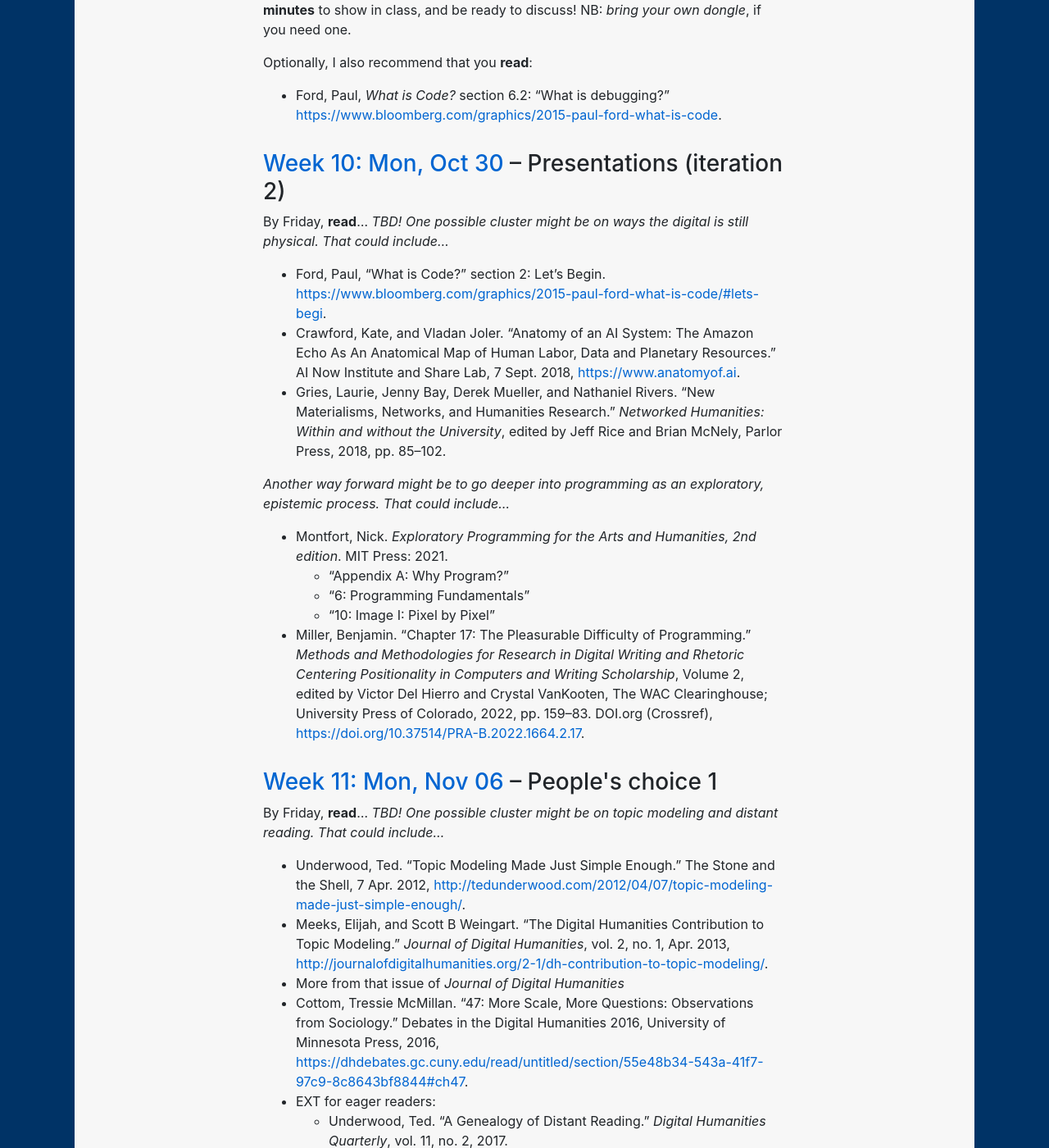
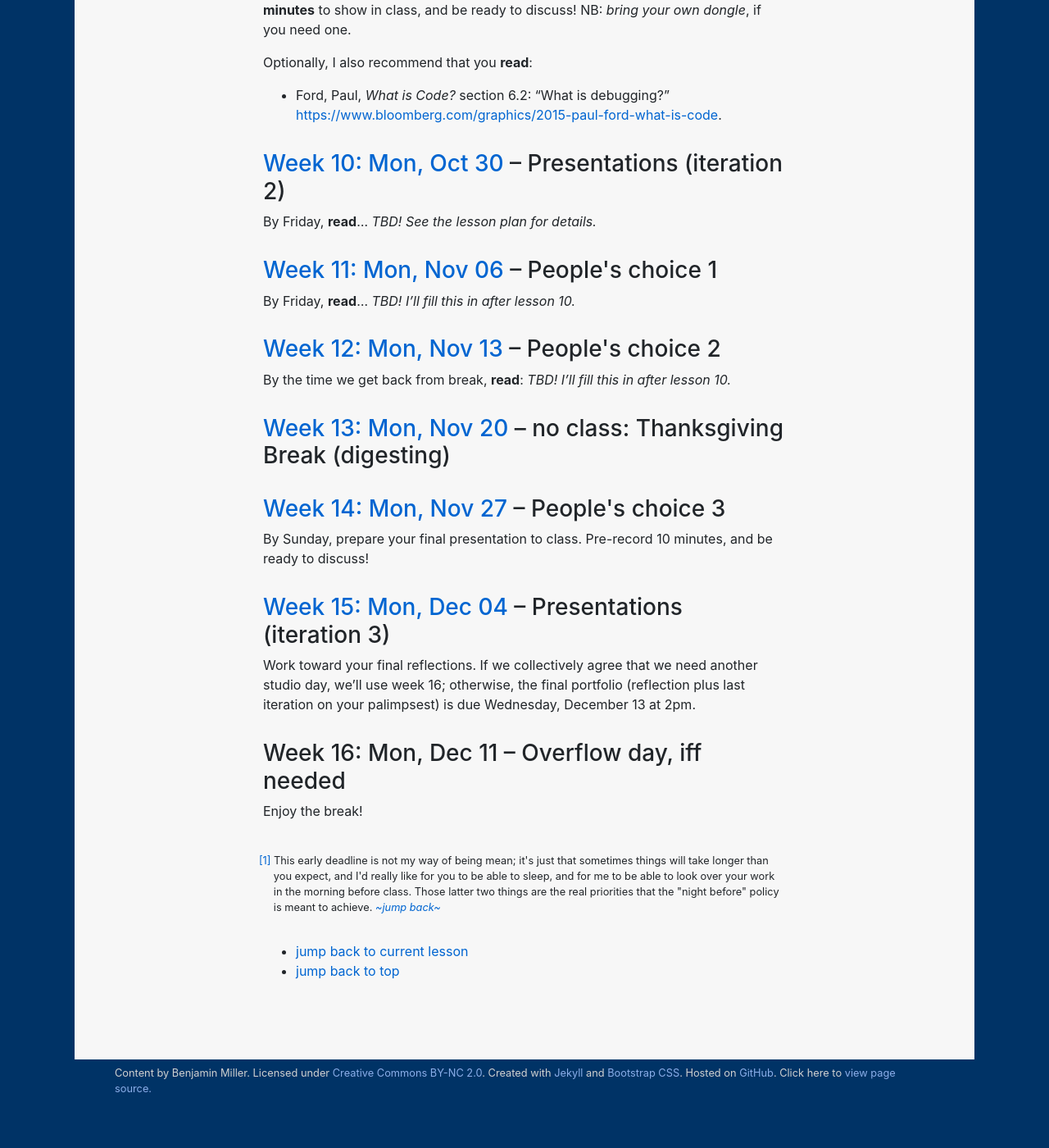
Before and after one commit to benmiller314/dsam2023fall, a Jekyll site: the page built from schedule.md, in a window 1280 px wide and 1400 px high, scrolled down 5561 px. Shown: the whole window at 82% size. Built offline with Jekyll 4.4.1, drawn with Linux system fonts in a browser that asks for light colours; our own code applies the rules of GitHub Pages for plain Markdown files; after the commit the page ends 6914 px from its top, so only the background shows below that; some of the changed lines change nothing that is shown; some of the changed text lies outside the part shown.

Commit message:
ready for week 10

```diff
--- /dev/null
+++ b/plans/week-10.md
@@ -0,0 +1,195 @@
+
+# Week 10: Presentations (iteration 2)
+<span class="date">October 30, 2023</span>
+
+## Plan for the day:
+
+* [Preamble](#preamble): Workshop + peer review plan (~9:00-9:10)
+* [Presentations](#first-half): first half
+    - first presentation (~ 9:10-9:30)
+    - second presentation (~ 9:30-9:50)
+    - third presentation (~ 9:50-10:10)
+* Break (10 minutes)
+* [Presentations](#second-half): second half
+    - fourth presentation (~ 10:25-10:45)
+    - fifth presentation (~ 10:45-11:05)
+    - sixth presentation (~ 11:05-11:25)
+* [Decision time](#options): what should we read, moving forward? (~11:30-11:45)
+* EXT: Work toward peer review letters
+* [Homework for next time](#hw): peer review + the voted-on readings
+
+<a id="preamble"></a>
+## Preamble: Workshop + peer review plan
+
+Welcome back to presentation day, take two! I'm excited to hear more about how it's been going, and especially for you all to hear how it's been going for everyone else.
+
+### A workshop cycle reminder
+
+I thought it worked fairly well last time, so let's stick with the cycle we used then, with each person getting about 15-20 minutes:
+
+1. The first five minutes will be a live version (or playback, your call) of the **presentation** you've pre-recorded.
+2. From there, the rest of us start by **saying back** what we see as the main questions (challenges, puzzles) or hypotheses (claims, solutions) being explored in the project, but with a **...?** added to the end, opening a space for the presenter to say more.
+    - This kind of _active listening_ can often get us to the edge of our current thinking, testing out the almost-said implications of what feels right and what feels off.
+3. That should set up a more organic back-and-forth **conversation** about the project. Anything is fair game here: tools, materials, or scholarship you think would be useful to bring in; questions or clarifications about the process (including questions about sources, processing, or presentation platforms); comparisons with your own projects; etc.
+4. At the 15-minute mark, we'll start looking for a stopping point and then take some quick private **notes**: what do we want to remember for our own future projects or presentations?  for our written peer review?
+
+### Peer review guidelines
+About that peer review: you'll each be responsible for **writing back to two of your classmates**. In those reviews, I'm NOT asking you to evaluate the success of the project; rather, I'm asking you to help synthesize some _formative feedback_, oriented toward next steps, assuming that everything is still a work in progress.
+
+<details><summary>A reminder of how you can offer feedback even while you're still figuring stuff out for yourself (hint: by being a genuine, curious audience)</summary>
+<ul>
+    <li>Help them see how their work is coming across to you by summarizing back to them what you see them doing, trying to do, or <em>almost</em> doing. (That last is often a good place to lean into.)</li>
+    <li>Help them see how you've tried to engage with the project through its public-facing platform, and what it makes you think of: as in my suggestions for conversation above, this may include tools, materials, or scholarship you think would be useful to bring in; questions or clarifications about the process; comparisons with your own projects; and so on.</li>
+    <li>Above all, be generous. That doesn't mean only singing praises, though by all means do so when it feels genuine! You can be generously critical, as long as you're critically generous at the same time. Demonstrate your care and investment in each other's success, knowing that there's still more to do to get there. Together.</li>
+</ul>
+</details>
+
+I've again split presentations in two sets of three, with peer reviews crossing from one set to the other, so you can pay extra attention to your assigned partner without having to worry that your own presentation is imminent.
+
+Compared to last time, you'll have one same reviewer/reviewee and one new.
+
+| This person | Presenting in slot | Writes to... | And also to... |
+| ----------- | ------------------ | ------------ | -------------- |
+| Alex        | 1                  | Khushboo     | Mustafa        |
+| Reza        | 2                  | Mustafa      | Sidra          |
+| Chloe       | 3                  | Sidra        | Khushboo       |
+| Khushboo    | 4                  | Alex         | Reza           |
+| Mustafa     | 5                  | Reza         | Chloe          |
+| Sidra       | 6                  | Chloe        | Alex           |
+
+(From the original setup, I swapped which trios went in the first half vs. second, then I rotated within each group so the same person wouldn't have to go first; then I used the same relative pointers to assign peer reviews, so that those ended up rotating by one person as well.)
+
+<a id="first-half"></a>
+## Presentations: first half
+
+* Alex
+* Reza
+* Chloe
+
+That process, again:
+1. presentation,
+2. saying back with **...?**,
+3. conversation,
+4. writing notes (while the next person sets up).
+
+
+## Break (10 minutes)
+We should hit the break at around 10:10 today.
+
+<a id="second-half"></a>
+## Presentations: second half
+
+* Khushboo
+* Mustafa
+* Sidra
+
+That process, one more time:
+1. presentation,
+2. saying back with **...?**,
+3. conversation,
+4. writing notes (while the next person sets up).
+
+
+## EXT: Follow-ups to the project discussions
+
+* If time and interest allows, we can talk about presentation-fu: slide deck strategies, scripting tips, etc.
+
+* Or we can talk about what we've valued most in peer review, recognizing that it's easier to name positive things and ask for more of them than to ask for something different.
+
+<a id="options"></a>
+## Upcoming readings: people's choice
+
+We've now reached the point in the semester where I had too many ideas, and I wasn't sure what you all would be interested in, so I wrote up four sets of readings for the next three weeks. Let's have a look at those three – plus, um, a fifth one I just added last night, and maybe a split of one of those – to see if we can agree on an order. If we can't muster enthusiasm for three of these, we can also try to find a new topic that I can put together a list of readings for: not to discuss next week, but the week after.
+
+<details><summary>Distant reading</summary>
+    <p>Two sub-options here, on topic modeling or other approaches. Regardless, we would all read these two pieces on scale:</p>
+    <ul>
+      <li>Underwood, Ted. “A Genealogy of Distant Reading.” <em>Digital Humanities Quarterly</em>, vol. 11, no. 2, 2017. <a href="http://www.digitalhumanities.org/dhq/vol/11/2/000317/000317.html">http://www.digitalhumanities.org/dhq/vol/11/2/000317/000317.html</a>.</li>
+      <li>Cottom, Tressie McMillan. “47: More Scale, More Questions: Observations from Sociology.” <em>Debates in the Digital Humanities 2016</em>, University of Minnesota Press, 2016, <a href="https://dhdebates.gc.cuny.edu/read/untitled/section/55e48b34-543a-41f7-97c9-8c8643bf8844#ch47">https://dhdebates.gc.cuny.edu/read/untitled/section/55e48b34-543a-41f7-97c9-8c8643bf8844#ch47</a>.</li>
+     </ul>
+     <details><summary>KWIC (keywords in context) and TF-IDF (term frequency * inverse document frequency)</summary>
+         <ul>
+             <li>Paradise, Laurin. "O’Malley Library: DAsH: Using AntConc to Analyze Text." <a href="https://lib.manhattan.edu/c.php?g=728252&p=5752364">https://lib.manhattan.edu/c.php?g=728252&p=5752364</a>.</li>
+             <li>Play with <a href="https://voyant-tools.org/docs/#!/guide/contexts">the Contexts tool on Voyant</a></li>
+             <li>Lavin, Matthew J. “Analyzing Documents with TF-IDF.” <em>Programming Historian</em>, May 2019. programminghistorian.org, <a href="https://programminghistorian.org/en/lessons/analyzing-documents-with-tfidf">https://programminghistorian.org/en/lessons/analyzing-documents-with-tfidf</a>.</li>
+             <li>EXT for eager readers:
+               <ul>
+               <li>Guldi, Jo. “Critical Search: A Procedure for Guided Reading in Large-Scale Textual Corpora.” <em>Journal of Cultural Analytics</em>, Dec. 2018. <a href="https://culturalanalytics.org/article/11028">https://culturalanalytics.org/article/11028</a></li></ul>
+              </li>
+         </ul>
+     </details><!-- kwic and tf-idf -->
+     <details><summary>Topic modeling</summary>
+        <ul>
+          <li>Brett, Megan R. “Topic Modeling: A Basic Introduction.” <em>Journal of Digital Humanities</em>, vol. 2, no. 1, Winter 2012, <a href="http://journalofdigitalhumanities.org/2-1/topic-modeling-a-basic-introduction-by-megan-r-brett/">http://journalofdigitalhumanities.org/2-1/topic-modeling-a-basic-introduction-by-megan-r-brett/</a>.</li>
+          <li>Play with <a href="https://voyant-tools.org/docs/#!/guide/topics">the Topics tool on Voyant</a></li>
+          <li>Play with <a href="https://agoldst.github.io/dfr-browser/demo/#">the DFR Browser demo</a> by Andrew Goldstone ("Topics in PMLA")</li>
+          <li>Schmidt, Benjamin M. “Words Alone: Dismantling Topic Models in the Humanities.” <em>Journal of Digital Humanities</em>, 5 Apr. 2013, <a href="https://journalofdigitalhumanities.org/2-1/words-alone-by-benjamin-m-schmidt/">https://journalofdigitalhumanities.org/2-1/words-alone-by-benjamin-m-schmidt/</a>.</li>
+          <li>EXT for eager readers:
+            <ul><li>Underwood, Ted. “Topic Modeling Made Just Simple Enough.” <em>The Stone and the Shell</em>, 7 Apr. 2012, <a href="http://tedunderwood.com/2012/04/07/topic-modeling-made-just-simple-enough/">http://tedunderwood.com/2012/04/07/topic-modeling-made-just-simple-enough/</a>. A somewhat more technical explanation of how it all works, from the days when an "academic blog" was still where a lot of the action was.</li>
+            <li>Meeks, Elijah, and Scott B Weingart. “The Digital Humanities Contribution to Topic Modeling.” <em>Journal of Digital Humanities</em>, vol. 2, no. 1, Apr. 2013, <a href="http://journalofdigitalhumanities.org/2-1/dh-contribution-to-topic-modeling/">http://journalofdigitalhumanities.org/2-1/dh-contribution-to-topic-modeling/</a>.</li></ul>
+          </li>
+        </ul>
+    </details><!-- /topic modeling -->
+</details><!-- /distant reading -->
+
+<details><summary>AI and large language models</summary>
+    <ul>
+        <li>Onuoha, Mimi and Mother Cyborg (Diana Nucera). “A People’s Guide To Tech: Artificial Intelligence.” Allied Media Projects, Aug. 2018, <a href="https://alliedmedia.org/resources/peoples-guide-to-ai">https://alliedmedia.org/resources/peoples-guide-to-ai</a>.</li>
+        <li>Crawford, Kate, and Trevor Paglen. “Excavating AI: The Politics of Training Sets for Machine Learning.” 19 Sept. 2019, <a href="https://excavating.ai">https://excavating.ai</a>.</li>
+        <li>Vee, Annette. “Large Language Models Write Answers.” <em>Composition Studies</em>, vol. 51, no. 1, Spring 2023, pp. 176–81. <a href="https://compositionstudiesjournal.files.wordpress.com/2023/06/vee.pdf">https://compositionstudiesjournal.files.wordpress.com/2023/06/vee.pdf</a></li>
+        <li>Your choice of 2-3 more items from the “Where we are now” section of the same <a href="https://compstudiesjournal.com/current-issue-spring-2023-51-1/"><em>Composition Studies</em> issue</a> (i.e. the surrounding context for Annette's piece)</li>
+        <li>Laquintano, Tim, Carly Schnitzler and Annette Vee, A. (2023). "Introduction to teaching with text generation technologies." In A. Vee, T. Laquintano, & C. Schnitzler (Eds.), TextGenEd: Teaching with Text Generation Technologies. The WAC Clearinghouse. <a href="https://doi.org/10.37514/TWR-J.2023.1.1.02">https://doi.org/10.37514/TWR-J.2023.1.1.02</a></li>
+        <li>Your choice of 2-3 assignments from the TextGenEd collection. (Multiple Pitt PhD students and faculty, past or present, are included!)</li>
+    </ul>
+</details><!-- /AI and LLMs -->
+
+<details><summary>The physicality of the digital</summary>
+    <ul>
+        <li>Ford, Paul, “What is Code?” section 2: Let’s Begin. <a href="https://www.bloomberg.com/graphics/2015-paul-ford-what-is-code/#lets-begin">https://www.bloomberg.com/graphics/2015-paul-ford-what-is-code/#lets-begin</a>.</li>
+        <li>Crawford, Kate, and Vladan Joler. “Anatomy of an AI System: The Amazon Echo As An Anatomical Map of Human Labor, Data and Planetary Resources.” AI Now Institute and Share Lab, 7 Sept. 2018, <a href="https://www.anatomyof.ai">https://www.anatomyof.ai</a>.</li>
+        <li>Gries, Laurie, Jenny Bay, Derek Mueller, and Nathaniel Rivers. “New Materialisms, Networks, and Humanities Research.” <em>Networked Humanities: Within and without the University</em>, edited by Jeff Rice and Brian McNely, Parlor Press, 2018, pp. 85–102. (I have a scan of this one, which I'll share if you vote for it.)</li>
+    </ul>
+</details><!-- /physicality of the digital -->
+
+<details><summary>More programming as an exploratory, epistemic process</summary>
+    <ul>
+        <li>Montfort, Nick. <em>Exploratory Programming for the Arts and Humanities, 2nd edition</em>. MIT Press: 2021.
+            <ul>
+              <li>“Appendix A: Why Program?”</li>
+              <li>“6: Programming Fundamentals”</li>
+              <li>“10: Image I: Pixel by Pixel”</li>
+            </ul>
+        </li>
+        <li>Miller, Benjamin. “Chapter 17: The Pleasurable Difficulty of Programming.” <em>Methods and Methodologies for Research in Digital Writing and Rhetoric: Centering Positionality in Computers and Writing Scholarship</em>, Volume 2, edited by Victor Del Hierro and Crystal VanKooten, The WAC Clearinghouse; University Press of Colorado, 2022, pp. 159–83. DOI.org (Crossref), <a href="https://doi.org/10.37514/PRA-B.2022.1664.2.17">https://doi.org/10.37514/PRA-B.2022.1664.2.17</a>.</li>
+    </ul>
+</details><!-- /programming -->
+
+<details><summary>Metadata and digital ontologies</summary>
+    <ul>
+        <li>Jaffe, Rachel. "Library Guide: Metadata Creation." UC Santa Cruz University Library. <a href="https://guides.library.ucsc.edu/c.php?g=618773">https://guides.library.ucsc.edu/c.php?g=618773</a>. (Don't miss the five sections; I searched long and hard for a good intro to Dublin Core, and this is one of the most straightforward I found.)</li>
+        <li>Gilliland, Anne J. "Setting the Stage." <em>Introduction to Metadata.</em> Edited by Murtha Baca, Getty Research Institute, Los Angeles, 2016, <a href="http://www.getty.edu/publications/intrometadata">http://www.getty.edu/publications/intrometadata</a>.</li>
+        <li>Using Dublin Core. 26 May 2005, <a href="https://www.dublincore.org/specifications/dublin-core/usageguide/2005-08-15/elements/">https://www.dublincore.org/specifications/dublin-core/usageguide/2005-08-15/elements/</a>. What the DublinCore team thinks is a simple introduction.</li>
+        <li>Jessop, Martyn. “Metadata Creation for Digital Humanities Projects.” Archiving Conference, vol. 3, no. 1, Jan. 2006, pp. 84–87. DOI.org (Crossref), <a href="https://doi.org/10.2352/issn.2168-3204.2006.3.1.art00020">https://doi.org/10.2352/issn.2168-3204.2006.3.1.art00020</a>.</li>
+        <li><a href="https://scalar.usc.edu/works/intro-to-dh-hs3393/media/seeingstandards_glossary_poster.pdf">Glossary of metadata standards</a>: a giant poster created and shared by Jenn Riley under a <a href="https://creativecommons.org/licenses/by-nc-sa/3.0/us/">CC-BY-NC-SA license</a>.<ul><li>NB: I found this on the Scalar site for an <a href="https://scalar.usc.edu/works/intro-to-dh-hs3393/media/seeing-standards-glossary-1">Introduction to Digital Humanities course</a> taught by Dr. Andrea Davis, a historian at Arkansas State. And looking up more about Davis led me to a new resource you might want to bookmark: <a href="https://handbook.pubpub.org/">Visualizing Objects, Places, and Spaces: A Digital Project Handbook</a>. It pays to click around!</li></ul></li>
+        <li>EXT for eager readers:
+            <ul><li>Eide, Øyvind, and Christian-Emil Smith Ore. “Ontologies and Data Modeling.” <em>The Shape of Data in the Digital Humanities: Modeling Texts and Text-Based Resources</em>, edited by Julia Flanders and Fotis Jannidis, 1st ed., Routledge, 2018, pp. 178–96. DOI.org (Crossref), <a href="https://doi.org/10.4324/9781315552941">https://doi.org/10.4324/9781315552941</a>.</li></ul>
+        </li>
+    </ul>
+</details><!-- /metadata -->
+
+## EXT: Writing time: Work toward peer review letters
+
+<a id="hw"></a>
+## Homework for next time
+
+* If you haven't yet posted a link to a public-facing deliverable, please do so ASAP: even if it's just the text of your presentation (I saw that several of you had scripts) or a folder with a CSV dataset and a README file, that will be helpful for your peer reviewers – and for your own later reflection.
+    - I'd be happy to help you create a fresh GitHub repo if you need one.
+
+* Once you're able to, please finish writing in response to your peers, as soon as you're able to.
+    - See the <a href="week-06#peer-review-guidelines">notes from last time</a> for how I'm hoping these will work, but in brief:
+        * Have a look through the public-facing version of the project.
+        * Be a genuine and generous audience: help your partner see their work through your eyes. What do you notice? What do you wonder? What does it make you think of?
+    <p>You can post these notes as replies to the <a href="{{site.repo_url}}/discussions">discussion forum</a> posts containing the videos and links to projects.</p>
+
+
+In addition, please do **read** the cluster we agreed on for next week.
--- a/schedule.md
+++ b/schedule.md
@@ -142,7 +142,7 @@
 * D’Ignazio, Catherine, and Lauren F. Klein. "6: The Numbers Don't Speak for Themselves." _Data Feminism_. MIT Press, 2020. ProQuest Ebook Central, <a href="http://ebookcentral.proquest.com/lib/pitt-ebooks/detail.action?docID=6120950">http://ebookcentral.proquest.com/lib/pitt-ebooks/detail.action?docID=6120950</a>.
 * NEW: Arnold, Taylor, and Lauren Tilton. “New Data? The Role of Statistics in DH.” _Debates in the Digital Humanities_ 2019, Univ of Minnesota Press, 2019, <a href="https://dhdebates.gc.cuny.edu/read/untitled-f2acf72c-a469-49d8-be35-67f9ac1e3a60/section/a2a6a192-f04a-4082-afaa-97c76a75b21c#ch24">https://dhdebates.gc.cuny.edu/read/untitled-f2acf72c-a469-49d8-be35-67f9ac1e3a60/section/a2a6a192-f04a-4082-afaa-97c76a75b21c#ch24</a>.
 
-<a id="current"></a>
+
 <h3 id="week-09"><a href='plans/week-09'>Week 9: Mon, Oct 23</a> – Data 3: Analysis and visualization</h3>
 
 By Sunday, prepare an updated presentation to class, now with a stronger sense of your argument and evidence, even if they're still works in progress. **Pre-record 5 minutes** to show in class, and be ready to discuss! NB: _bring your own dongle_, if you need one.
@@ -151,10 +151,12 @@
 
 * Ford, Paul, _What is Code?_ section 6.2: "What is debugging?" <a href="https://www.bloomberg.com/graphics/2015-paul-ford-what-is-code">https://www.bloomberg.com/graphics/2015-paul-ford-what-is-code</a>.
 
-
+<a id="current"></a>
 <h3 id="week-10"><a href='plans/week-10'>Week 10: Mon, Oct 30</a> – Presentations (iteration 2)</h3>
 
-By Friday, **read**... *TBD! One possible cluster might be on ways the digital is still physical. That could include...*
+By Friday, **read**... *TBD! See the lesson plan for details.*
+
+<!--One possible cluster might be on ways the digital is still physical. That could include...*
 
 * Ford, Paul, "What is Code?" section 2: Let's Begin. <a href="https://www.bloomberg.com/graphics/2015-paul-ford-what-is-code/#lets-begi">https://www.bloomberg.com/graphics/2015-paul-ford-what-is-code/#lets-begi</a>.
 * Crawford, Kate, and Vladan Joler. “Anatomy of an AI System: The Amazon Echo As An Anatomical Map of Human Labor, Data and Planetary Resources.” AI Now Institute and Share Lab, 7 Sept. 2018, <a href="https://www.anatomyof.ai">https://www.anatomyof.ai</a>.
@@ -167,11 +169,13 @@
     * "6: Programming Fundamentals"
     * "10: Image I: Pixel by Pixel"
 * Miller, Benjamin. “Chapter 17: The Pleasurable Difficulty of Programming.” _Methods and Methodologies for Research in Digital Writing and Rhetoric Centering Positionality in Computers and Writing Scholarship_, Volume 2, edited by Victor Del Hierro and Crystal VanKooten, The WAC Clearinghouse; University Press of Colorado, 2022, pp. 159–83. DOI.org (Crossref), <a href="https://doi.org/10.37514/PRA-B.2022.1664.2.17">https://doi.org/10.37514/PRA-B.2022.1664.2.17</a>.
-
+-->
 
 <h3 id="week-11"><a href='plans/week-11'>Week 11: Mon, Nov 06</a> – People's choice 1</h3>
 
-By Friday, **read**... *TBD! One possible cluster might be on topic modeling and distant reading. That could include...*
+By Friday, **read**... *TBD! I'll fill this in after lesson 10.*
+
+<!-- One possible cluster might be on topic modeling and distant reading. That could include...*
 
 * Underwood, Ted. “Topic Modeling Made Just Simple Enough.” The Stone and the Shell, 7 Apr. 2012, <a href="http://tedunderwood.com/2012/04/07/topic-modeling-made-just-simple-enough/">http://tedunderwood.com/2012/04/07/topic-modeling-made-just-simple-enough/</a>.
 * Meeks, Elijah, and Scott B Weingart. “The Digital Humanities Contribution to Topic Modeling.” _Journal of Digital Humanities_, vol. 2, no. 1, Apr. 2013, <a href="http://journalofdigitalhumanities.org/2-1/dh-contribution-to-topic-modeling/">http://journalofdigitalhumanities.org/2-1/dh-contribution-to-topic-modeling/</a>.
@@ -180,18 +184,20 @@
 * EXT for eager readers:
     - Underwood, Ted. “A Genealogy of Distant Reading.” _Digital Humanities Quarterly_, vol. 11, no. 2, 2017. <a href="http://www.digitalhumanities.org/dhq/vol/11/2/000317/000317.html">http://www.digitalhumanities.org/dhq/vol/11/2/000317/000317.html</a>.
     - Guldi, Jo. “Critical Search: A Procedure for Guided Reading in Large-Scale Textual Corpora.” _Journal of Cultural Analytics_, Dec. 2018. <a href="https://culturalanalytics.org/article/11028">https://culturalanalytics.org/article/11028</a>
-
+-->
 
 <h3 id="week-12"><a href='plans/week-12'>Week 12: Mon, Nov 13</a> – People's choice 2</h3>
 
-By the time we get back from break, **read**: *TBD! One possible cluster might be on AI and large language models. That could include...*
+By the time we get back from break, **read**: *TBD! I'll fill this in after lesson 10.*
+
+<!-- One possible cluster might be on AI and large language models. That could include...*
 
 * Onuoha, Mimi and Mother Cyborg (Diana Nucera). “A People’s Guide To Tech: Artificial Intelligence.” Allied Media Projects, Aug. 2018, <a href="https://alliedmedia.org/resources/peoples-guide-to-ai">https://alliedmedia.org/resources/peoples-guide-to-ai</a>.
 * Crawford, Kate, and Trevor Paglen. “Excavating AI: The Politics of Training Sets for Machine Learning.” 19 Sept. 2019, <a href="https://excavating.ai">https://excavating.ai</a>.
 * Vee, Annette. “Large Language Models Write Answers.” _Composition Studies_, vol. 51, no. 1, Spring 2023, pp. 176–81.
 * more from that _Composition Studies_ "Where we are now" section
 * selections from the brand-new (since the start of the semester!) collection _TextGenEd: Teaching with Text Generation Technologies_, edited by Annette Vee, Tim Laquintano, and Carly Schnitzler, WAC Clearinghouse, 2023, https://wac.colostate.edu/repository/collections/textgened/.
-
+-->
 
 <h3 id="week-13"><a href='plans/week-13'>Week 13: Mon, Nov 20</a> – no class: Thanksgiving Break (digesting)</h3>
 
```
